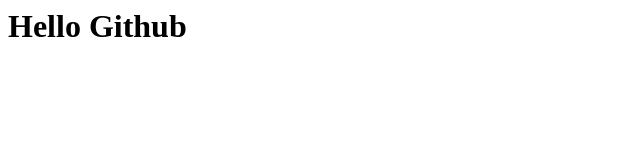
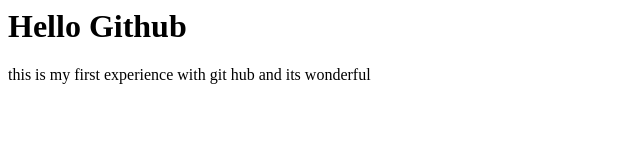
Before and after one commit to 1462617/newGitTest, a plain HTML site: page index.html in a window 1280 px wide. Shown: the whole page, without its empty margins (0-640 px from the left). Drawn offline with Linux system fonts and the light colour scheme.

Commit message:
added paragraph  to my index file

```diff
--- a/index.html
+++ b/index.html
@@ -1,5 +1,6 @@
 <html>
 <body>
 <h1>Hello Github</h1>
+  <p>this is my first experience with git hub and its wonderful</p>
 </body>
 </html>
```
